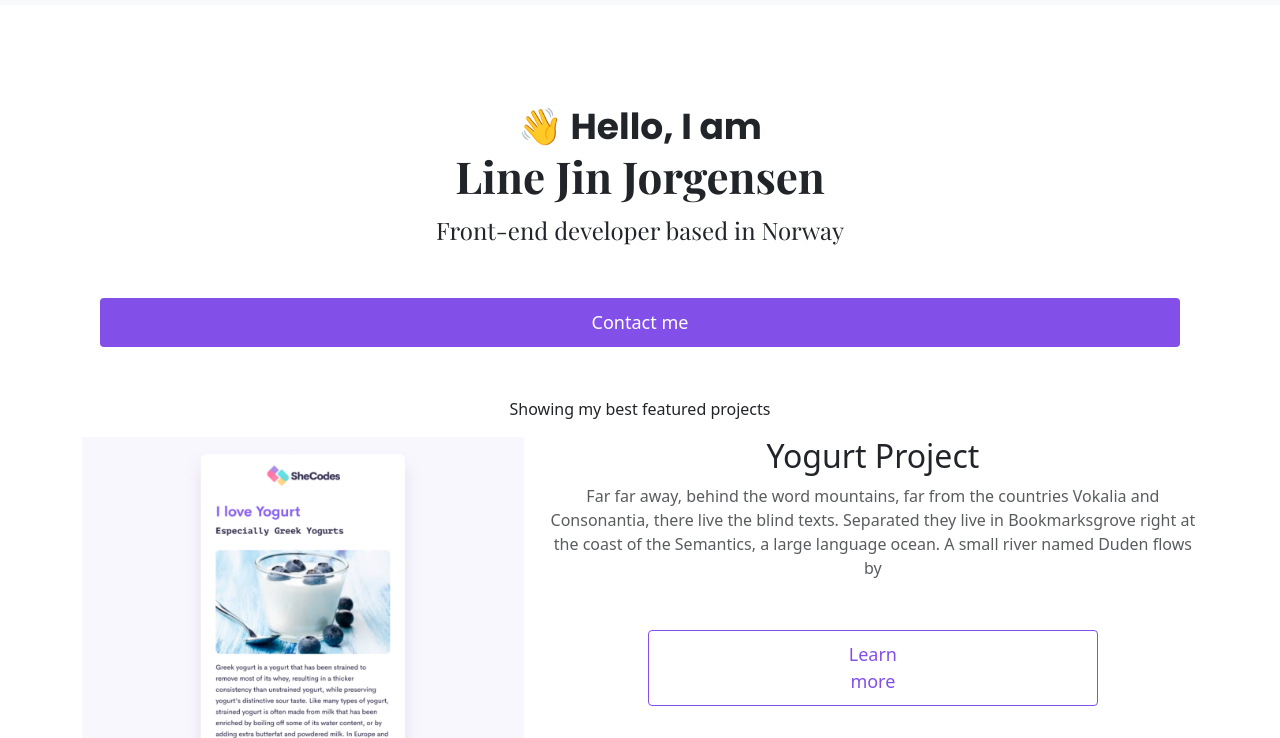
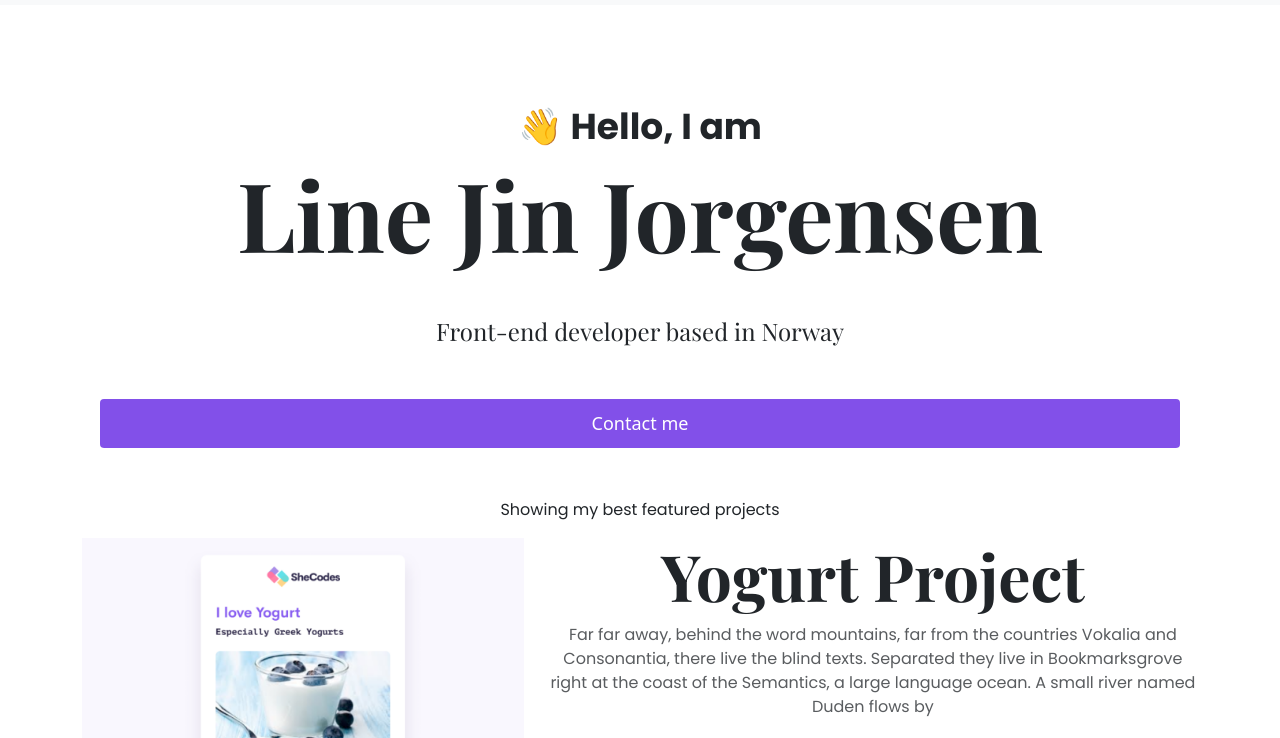
Before and after one commit to LineJinJ/SheCodes_Responsive_Week_5_Lesson_5_Header, a plain HTML site: page index.html in a window 1280 px wide. Shown: the part 62-800 px from the top of the page. Drawn offline with nearby package versions, Linux system fonts and the light colour scheme; a web font is replaced by a local one.

Commit message:
Done styling of Hs and Ps

```diff
--- a/src/styles.css
+++ b/src/styles.css
@@ -1,7 +1,24 @@
+h3 {
+  font-size: 36px;
+  padding-bottom: 15px;
+}
+
 h1 {
-  font-size: 44px;
-  line-height: 56px;
+  font-size: 96px;
   font-family: playfair Display;
+  font-weight: bold;
+  line-height: 100px;
+  margin-bottom: 50px;
+}
+
+p {
+  font-family: Poppins;
+  font-size: 16px;
+}
+
+h2 {
+  font-family: Playfair Display;
+  font-size: 64px;
   font-weight: bold;
 }
 
```
